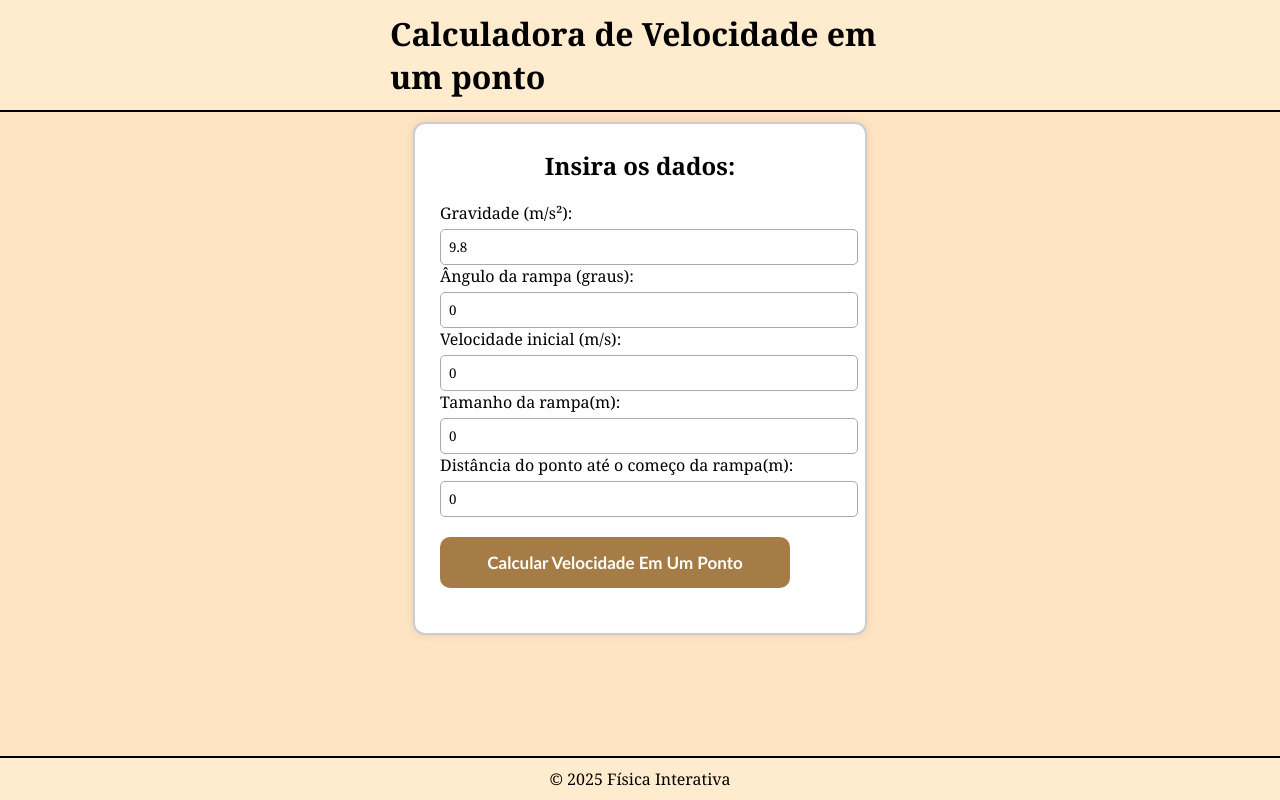
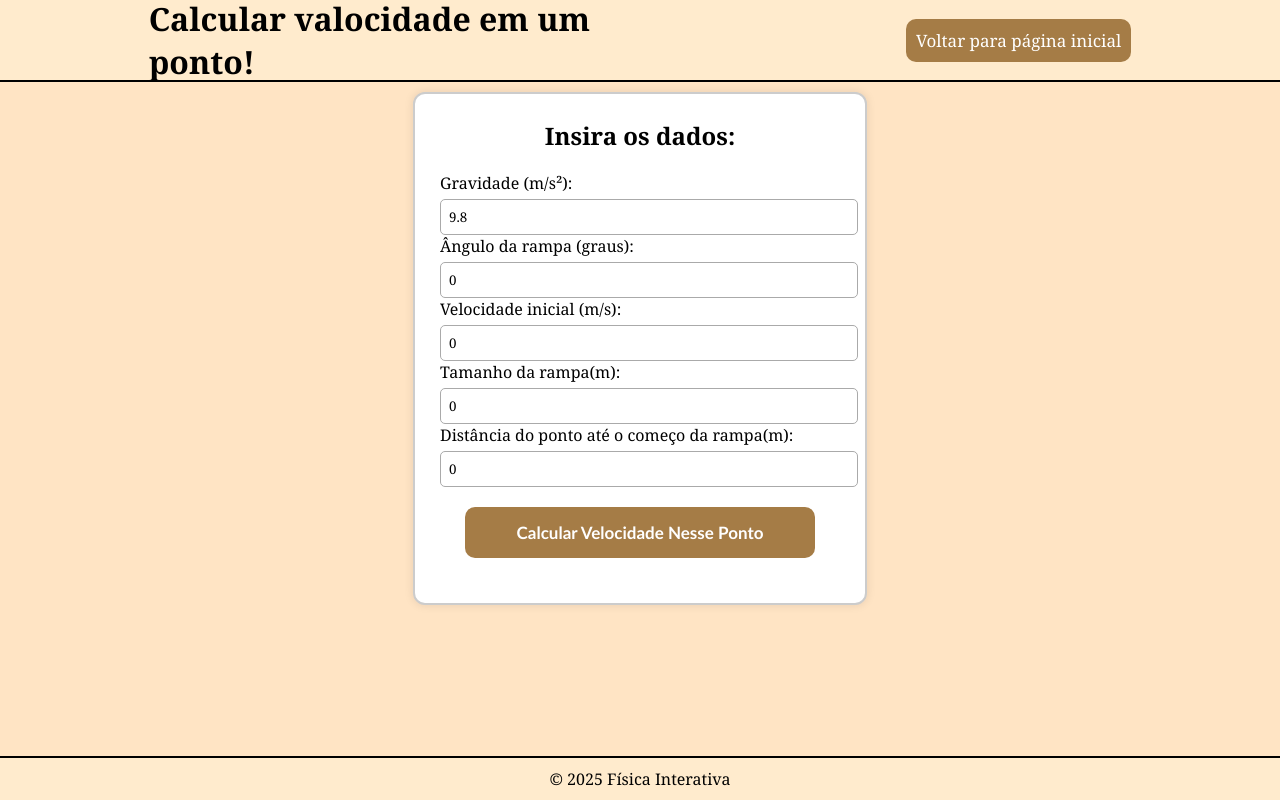
Before and after one commit to 2817427392/Projeto-Trabalho-F-sica, a plain HTML site: page velocidadeEmPontos.html in a window 1280 px wide. Drawn offline with Linux system fonts and the light colour scheme.

Commit message:
Versão com todos os cálculos implementados em js, sujeito a mudanças de html e css

```diff
--- a/outro.css
+++ b/outro.css
@@ -133,7 +133,7 @@ body {
     justify-content: space-around;
     background-color: blanchedalmond;
     align-items: center;
-    height: 70px;
+    height: 40px;
     padding: 20px;
     border-bottom: solid 2px black;
   }
--- a/style.css
+++ b/style.css
@@ -46,7 +46,7 @@ body {
     li {
         margin: 5px auto;
         list-style-type: none;
-        width: 80%;
+        width: 70%;
         border-radius: 10px;
         background-color: rgb(165, 124, 70);
         padding: 15px;
@@ -57,7 +57,7 @@ body {
     }
 
     a {
-        width: 80%;
+        width: 70%;
         font-family: 'Trebuchet MS', 'Lucida Sans Unicode', 'Lucida Grande', 'Lucida Sans', Arial, sans-serif;
         text-decoration: none;
         font-weight: medium;
--- a/velocidadeEmPontos.html
+++ b/velocidadeEmPontos.html
@@ -1,14 +1,21 @@
 <!DOCTYPE html>
 <html lang="pt-BR">
+
 <head>
   <meta charset="UTF-8" />
-  <meta name="viewport" content="width=device-width, initial-scale=1.0"/>
+  <meta name="viewport" content="width=device-width, initial-scale=1.0" />
   <title>Velocidade Final</title>
-  <link rel="stylesheet" href="outro.css"/>
+  <link rel="stylesheet" href="outro.css" />
 </head>
+
 <body>
   <header>
-    <h1>Calculadora de Velocidade em um ponto</h1>
+    <h1>Calcular valocidade em um ponto!</h1>
+    <nav>
+      <ul>
+        <li><a href="index.html">Voltar para página inicial</a></li>
+      </ul>
+    </nav>
   </header>
 
   <main>
@@ -16,21 +23,23 @@
       <h2>Insira os dados:</h2>
 
       <label for="gravidade">Gravidade (m/s²):</label>
-      <input type="number" id="gravidade" value="9.8" step="0.1"/>
+      <input type="number" id="gravidade" value="9.8" step="0.1" />
 
       <label for="angulo">Ângulo da rampa (graus):</label>
-      <input type="number" id="angulo" value="0"/>
+      <input type="number" id="angulo" value="0" />
 
       <label for="v0">Velocidade inicial (m/s):</label>
-      <input type="number" id="v0" value="0"/>
+      <input type="number" id="v0" value="0" />
 
       <label for="distancia1">Tamanho da rampa(m):</label>
-      <input type="number" id="distancia1" value="0" step="0.01"/>
+      <input type="number" id="distancia1" value="0" step="0.01" />
 
       <label for="distancia2">Distância do ponto até o começo da rampa(m):</label>
-      <input type="number" id="distancia2" value="0" step="0.01"/>
+      <input type="number" id="distancia2" value="0" step="0.1" />
 
-      <button onclick="calcularVelocidadeFinal()">Calcular Velocidade Em Um Ponto</button>
+      <div id="botao">
+        <button onclick="calcularVelocidadePonto()">Calcular Velocidade Nesse Ponto</button>
+      </div>
 
       <div class="resultado" id="resultado"></div>
     </div>
@@ -42,4 +51,5 @@
 
   <script src="velocidadePontos.js"></script>
 </body>
+
 </html>
--- a/velocidadeFinal.js
+++ b/velocidadeFinal.js
@@ -30,5 +30,5 @@ function calcularVelocidadeFinal() {
 
         mensagem=`A velocidade final é ${vFinal.toFixed(3)} m/s.`;
     }
-    document.getElementById("resultado").textContent=mensagem    ;
+    document.getElementById("resultado").textContent=mensagem;
 }
--- a/velocidadePontos.js
+++ b/velocidadePontos.js
@@ -1,37 +1,46 @@
-function calcularVelocidadeFinal() {
-    const g = parseFloat(document.getElementById("gravidade").value);
-    const anguloGraus = parseFloat(document.getElementById("angulo").value);
-    const v0 = parseFloat(document.getElementById("v0").value);
-    const d1 = parseFloat(document.getElementById("distancia1").value);
-    const d2 = parseFloat(document.getElementById("distancia2").value);
+function calcularVelocidadePonto() {
+    let g = document.getElementById("gravidade").value.trim();
+    let anguloGraus = document.getElementById("angulo").value.trim();
+    let v0 = document.getElementById("v0").value.trim();
+    let d1 = document.getElementById("distancia1").value.trim();
+    let d2 = document.getElementById("distancia2").value.trim();
 
-    if (g.trim()==="" || anguloGraus.trim()===""|| v0.trim()==="" || d.trim()==="") {
+    let mensagem = "";
+
+    if (g === "" || anguloGraus === "" || v0 === "" || d1 === "" || d2 === "") {
         mensagem = "Por favor, insira um valor em todos os campos.";
-    }else if(gravidade<=0){
+    } else {
+        g = parseFloat(g);
+        anguloGraus = parseFloat(anguloGraus);
+        v0 = parseFloat(v0);
+        d1 = parseFloat(d1);
+        d2 = parseFloat(d2);
+
+        if (g <= 0) {
             mensagem = "A gravidade deve ser um número positivo.";
-    }else if(anguloGraus<0 || anguloGraus>180){
+        } else if (anguloGraus < 0 || anguloGraus > 180) {
             mensagem = "O ângulo deve ser um número de zero a 180.";
-    }else if(v0<0){
+        } else if (v0 < 0) {
             mensagem = "A velocidade inicial deve ser um número positivo ou zero.";
-    }else if(d1<=0){
+        } else if (d1 <= 0) {
             mensagem = "O tamanho da rampa deve ser um número positivo.";
-    }else if(d2<=0){
-        mensagem = "O tamanho da percorrido deve ser maior que 0.";
-    }else if(d1>=d2){
-        mensagem = "A distância percorrida deve ser maior que o tamanho da rampa.";
-    }else{
-        g=parseFloat(g);
-        anguloGraus=parseFloat(anguloGraus);
-        v0=parseFloat(v0);
-        d=parseFloat(d);
-        // Fórmula para calcular a aceleração
+        } else if (d2 <= 0) {
+            mensagem = "O tamanho percorrido deve ser maior que 0.";
+        } else if (d2 > d1) {
+            mensagem = "A distância percorrida não pode ser maior que o tamanho da rampa.";
+        } else {
             const rad = anguloGraus * Math.PI / 180;
             const aceleracao = g * Math.sin(rad);
+            const vFinal2 = v0 * v0 + 2 * aceleracao * d2;
 
-        // Fórmula para calcular a velocidade final
-        const vFinal2=v0*v0+2*aceleracao*d;
+            if (vFinal2 < 0) {
+                mensagem = "A velocidade calculada seria um número imaginário. Verifique os valores.";
+            } else {
                 const vFinal = Math.sqrt(vFinal2);
-
-        mensagem=`A velocidade final é ${vFinal.toFixed(3)} m/s.`;
+                mensagem = `A velocidade nesse ponto é de ${vFinal.toFixed(3)}m/s.`;
             }
         }
+    }
+
+    document.getElementById("resultado").textContent = mensagem;
+}
```
Also changed, not shown: tempo.html (+8 -3 lines), velocidadeFinal.html (+1 -1 lines). Lines whose indentation alone changed are shown as unchanged.
